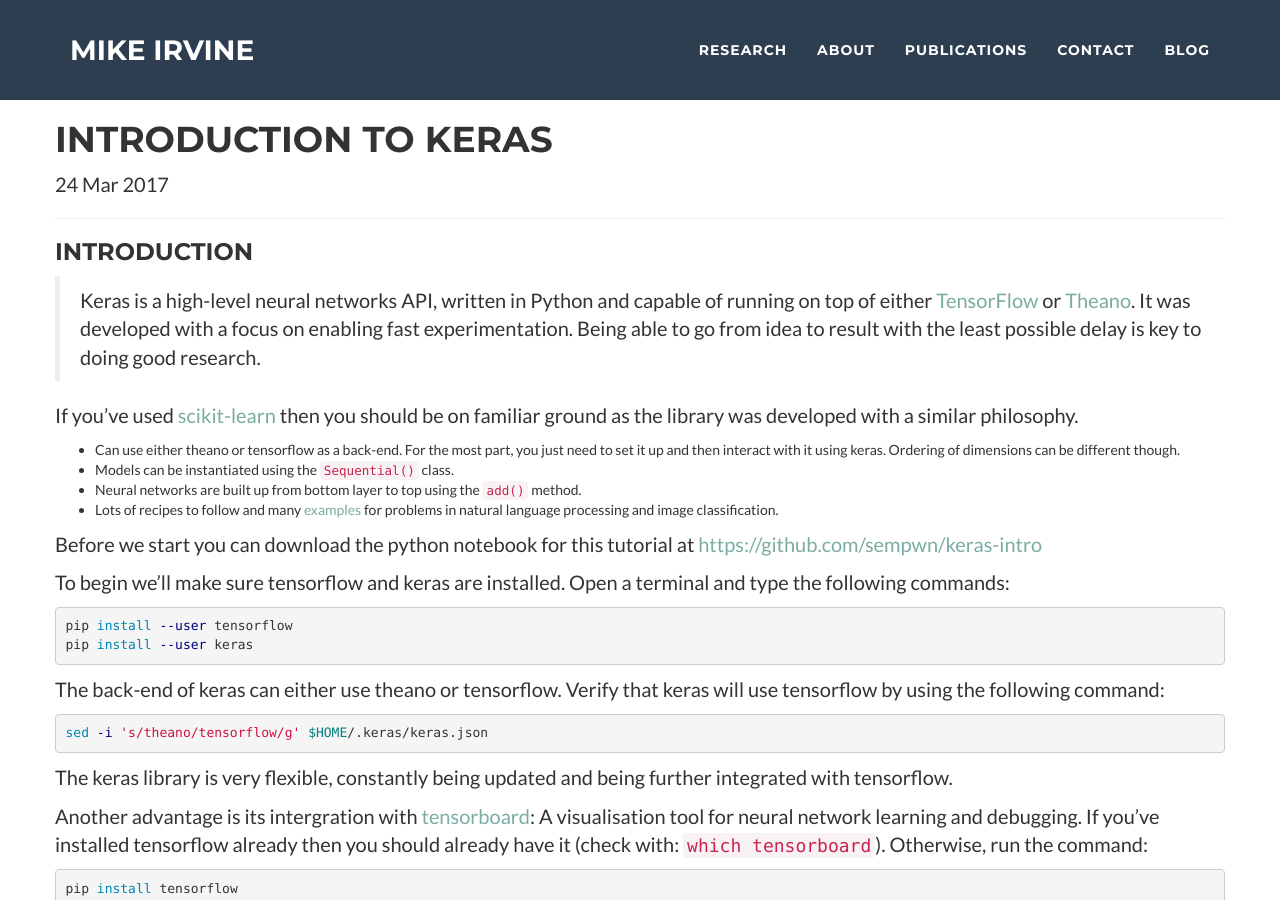
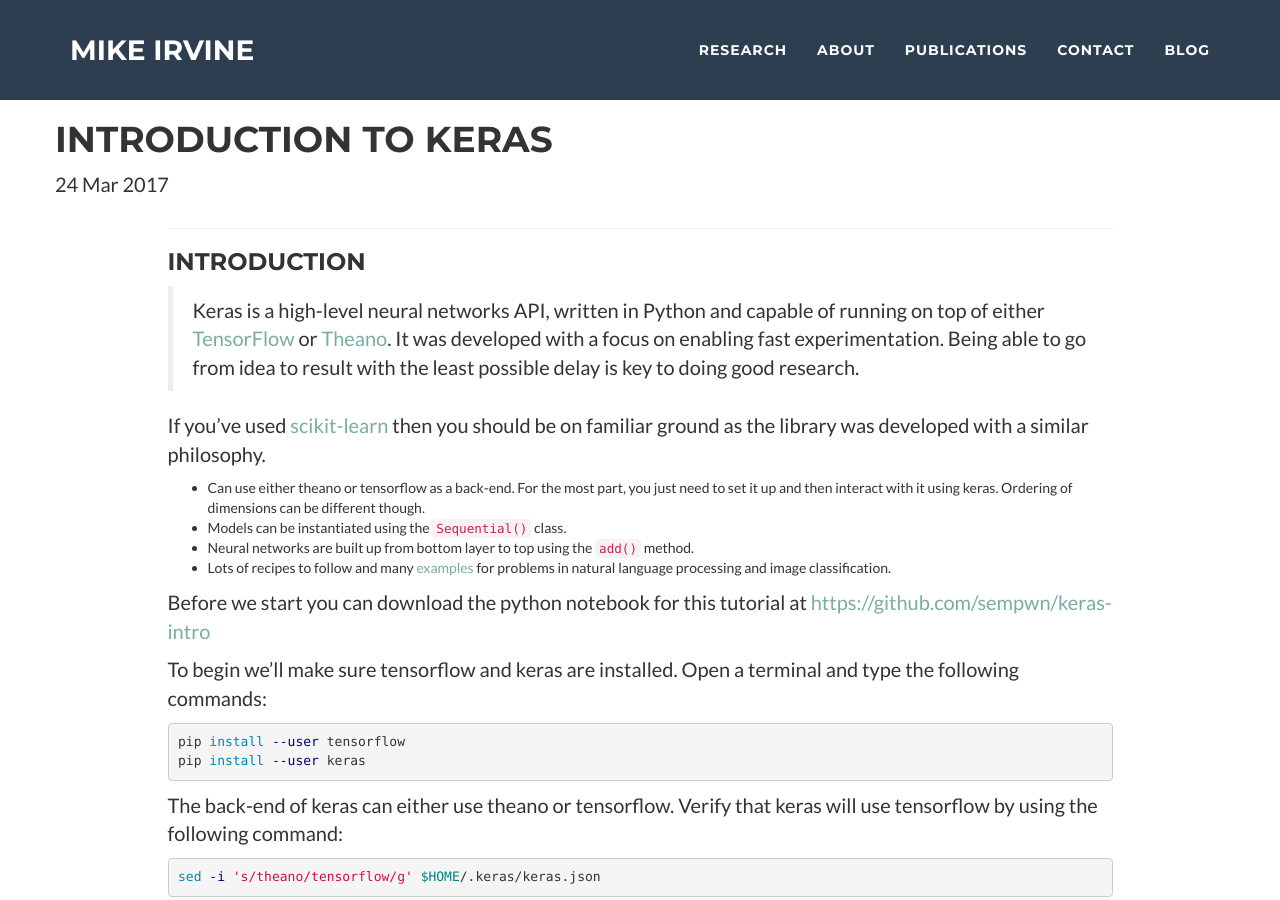
Before and after one commit to sempwn/sempwn.github.io, a Jekyll site: the page built from _posts/2017-03-24-keras_basic_intro.md, in a window 1280 px wide and 900 px high. Built offline with Jekyll 4.4.1, drawn with Linux system fonts in a browser that asks for light colours; nearby versions of some CDN libraries; some web fonts are replaced; formulas are drawn with MathJax 3.

Commit message:
updated post layout.

```diff
--- a/_layouts/post.html
+++ b/_layouts/post.html
@@ -4,7 +4,7 @@ layout: default
 <h1>{{ page.title }}</h1>
 <p class="meta">{{ page.date | date_to_string }}</p>
 
-<div class="post">
+<div class="post col-md-10 col-md-offset-1">
   {{ content }}
 </div>
 
```
